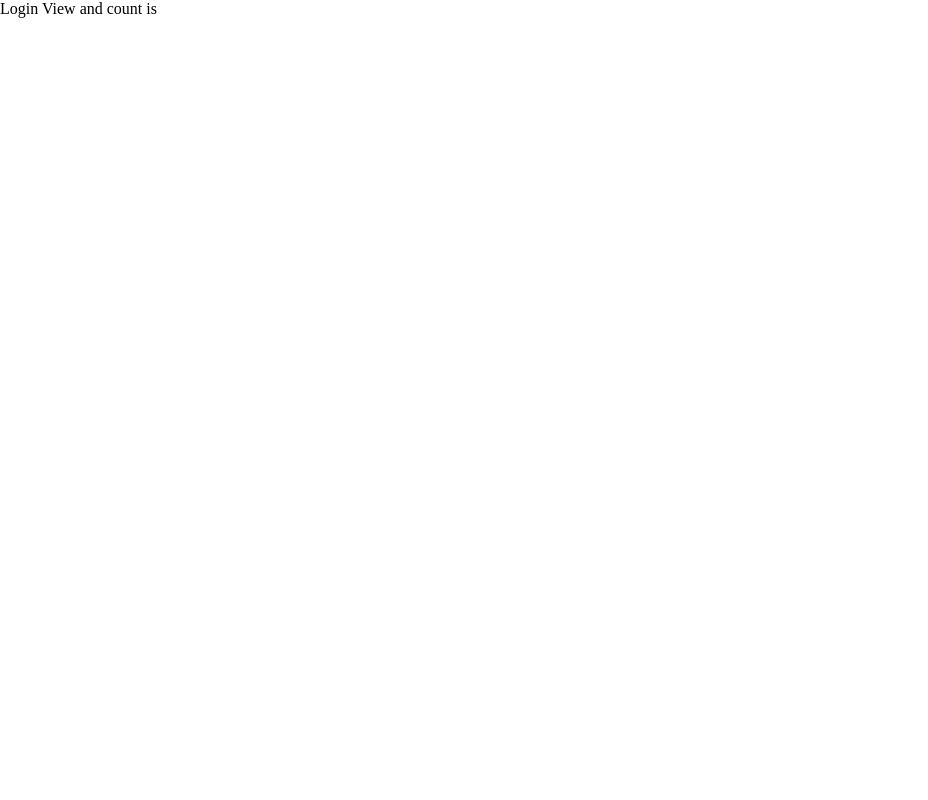
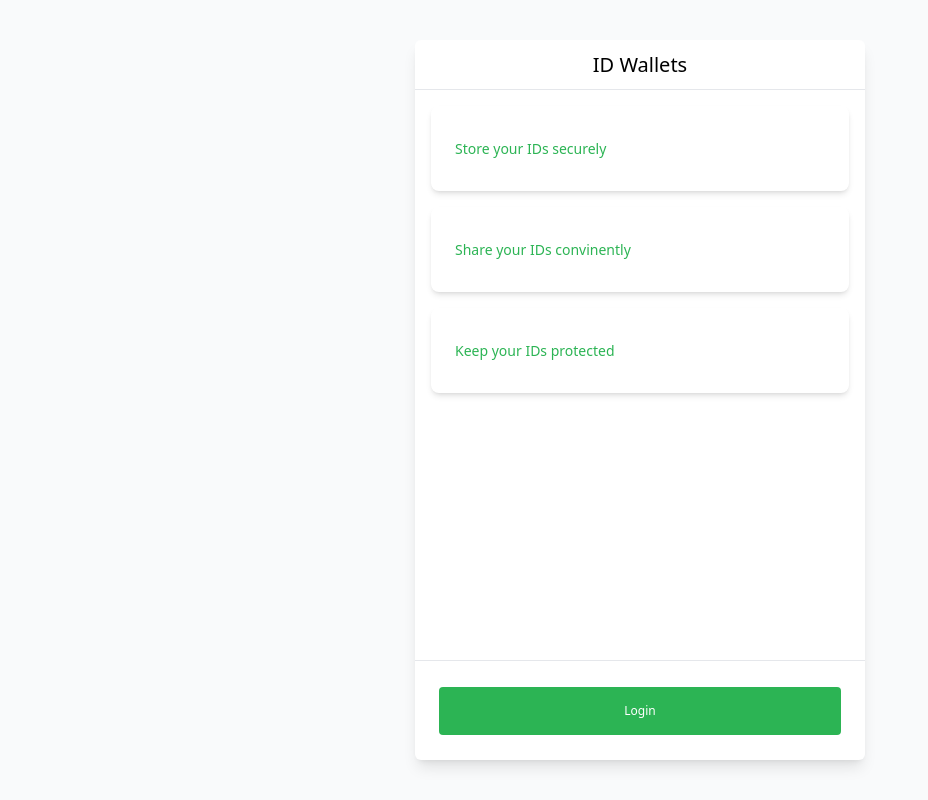
Before and after one commit to nikhilgupta58/equal-assign, a React (Vite) app: page / in a window 1280 px wide. Shown: the whole page, without its empty margins (0-928 px from the left). Built offline with nearby package versions, Linux system fonts and the light colour scheme.

Commit message:
first commit

```diff
--- /dev/null
+++ b/src/components/Button.tsx
@@ -0,0 +1,40 @@
+import React from "react";
+import Loader from "./Loader";
+
+interface IProp {
+  disabled?: boolean;
+  isLoading?: boolean;
+  children: React.ReactNode;
+  className?: string;
+  variant?: "primary" | "secondary" | "danger";
+}
+
+const Button = ({
+  disabled = false,
+  isLoading = false,
+  children,
+  className = "",
+  variant = "primary",
+  ...rest
+}: IProp & any) => {
+  const buttonClasses = `btn btn-primary ${
+    disabled || isLoading ? "opacity-70 cursor-not-allowed" : ""
+  } ${!disabled && !isLoading ? "brightness-hover" : ""}`;
+
+  const variantClass = {
+    primary:
+      "text-xs bg-equal-green transition-all duration-100 hover:brightness-150 text-[#fff]",
+    secondary:
+      "text-xs bg-[#fff] text-[#212121] hover:bg-gray-100 transition-all duration-100 border-[1px] border-[#212121]",
+    danger:
+      "text-xs bg-red-800 text-[#fff] hover:brightness-150 transition-all duration-100",
+  };
+  const buttonClass = `rounded px-[32px] py-[16px] font-[500] text-[18px] ${variantClass[variant]} ${buttonClasses} ${className}`;
+  return (
+    <button disabled={disabled || isLoading} className={buttonClass} {...rest}>
+      {isLoading ? <Loader /> : children}
+    </button>
+  );
+};
+
+export default Button;
--- /dev/null
+++ b/src/components/Loader.tsx
@@ -0,0 +1,25 @@
+export default function Loader({ size = 24 }) {
+  return (
+    <div role="status">
+      <svg
+        aria-hidden="true"
+        width={size}
+        height={size}
+        className="inline mr-2 text-gray-200 animate-spin dark:text-gray-600 fill-blue-600"
+        viewBox="0 0 100 101"
+        fill="none"
+        xmlns="http://www.w3.org/2000/svg"
+      >
+        <path
+          d="M100 50.5908C100 78.2051 77.6142 100.591 50 100.591C22.3858 100.591 0 78.2051 0 50.5908C0 22.9766 22.3858 0.59082 50 0.59082C77.6142 0.59082 100 22.9766 100 50.5908ZM9.08144 50.5908C9.08144 73.1895 27.4013 91.5094 50 91.5094C72.5987 91.5094 90.9186 73.1895 90.9186 50.5908C90.9186 27.9921 72.5987 9.67226 50 9.67226C27.4013 9.67226 9.08144 27.9921 9.08144 50.5908Z"
+          fill="currentColor"
+        />
+        <path
+          d="M93.9676 39.0409C96.393 38.4038 97.8624 35.9116 97.0079 33.5539C95.2932 28.8227 92.871 24.3692 89.8167 20.348C85.8452 15.1192 80.8826 10.7238 75.2124 7.41289C69.5422 4.10194 63.2754 1.94025 56.7698 1.05124C51.7666 0.367541 46.6976 0.446843 41.7345 1.27873C39.2613 1.69328 37.813 4.19778 38.4501 6.62326C39.0873 9.04874 41.5694 10.4717 44.0505 10.1071C47.8511 9.54855 51.7191 9.52689 55.5402 10.0491C60.8642 10.7766 65.9928 12.5457 70.6331 15.2552C75.2735 17.9648 79.3347 21.5619 82.5849 25.841C84.9175 28.9121 86.7997 32.2913 88.1811 35.8758C89.083 38.2158 91.5421 39.6781 93.9676 39.0409Z"
+          fill="currentFill"
+        />
+      </svg>
+      <span className="sr-only">Loading...</span>
+    </div>
+  );
+}
--- a/src/index.css
+++ b/src/index.css
@@ -1,3 +1,7 @@
+@tailwind base;
+@tailwind components;
+@tailwind utilities;
+
 * {
   padding: 0;
   margin: 0;
--- /dev/null
+++ b/src/layouts/GenricLayout.tsx
@@ -0,0 +1,9 @@
+export default function GenricLayout({ children }) {
+  return (
+    <div className="w-[100vw] h-[100vh] flex items-center justify-center bg-gray-50">
+      <div className="w-[450px] max-w-[90vw] mx-auto h-[90vh] my-auto shadow-lg bg-white rounded-md">
+        {children}
+      </div>
+    </div>
+  );
+}
--- a/src/pages/Login/Login.container.tsx
+++ b/src/pages/Login/Login.container.tsx
@@ -1,10 +1,25 @@
+import GenricLayout from "../../layouts/GenricLayout";
 import LoginView from "./Login.view";
 import { LoginContext } from "./utils/context";
 
+const cards = [
+  {
+    title: "Store your IDs securely",
+  },
+  {
+    title: "Share your IDs convinently",
+  },
+  {
+    title: "Keep your IDs protected",
+  },
+];
+
 export default function LoginContainer() {
   return (
-    <LoginContext.Provider value={{}}>
-      <LoginView />
-    </LoginContext.Provider>
+    <GenricLayout>
+      <LoginContext.Provider value={{ cards }}>
+        <LoginView />
+      </LoginContext.Provider>
+    </GenricLayout>
   );
 }
--- a/src/pages/Login/Login.view.tsx
+++ b/src/pages/Login/Login.view.tsx
@@ -1,6 +1,28 @@
+import Button from "../../components/Button";
 import { useLoginContext } from "./utils/context";
 
 export default function LoginView() {
-  const { count } = useLoginContext();
-  return <p>Login View and count is {count}</p>;
+  const { cards } = useLoginContext();
+  return (
+    <div className="flex flex-col justify-between h-full">
+      <div>
+        <div className="h-[50px] border-b-[1px] border-b-gray-200 flex items-center justify-center font-[500] text-[20px]">
+          ID Wallets
+        </div>
+        <div className="p-4 flex flex-col gap-4">
+          {cards?.map((row, id) => (
+            <div
+              key={id}
+              className="py-8 px-6 shadow-md rounded-lg text-[14px] text-equal-green font-[500]"
+            >
+              {row.title}
+            </div>
+          ))}
+        </div>
+      </div>
+      <div className="h-[100px] border-t-[1px] border-b-gray-200 flex items-center justify-center font-[500] text-[20px]">
+        <Button className="flex-grow mx-6">Login</Button>
+      </div>
+    </div>
+  );
 }
--- a/tailwind.config.js
+++ b/tailwind.config.js
@@ -1,8 +1,15 @@
 /** @type {import('tailwindcss').Config} */
 export default {
-  content: [],
+  content: [
+    "./index.html",
+    "./src/**/*.{js,ts,jsx,tsx}",
+  ],
   theme: {
-    extend: {},
+    extend: {
+      colors: {
+        'equal-green': '#2cb454'
+      },
+    },
   },
   plugins: [],
 }
```
Also changed, not shown: src/App.tsx (deleted, +0 -35 lines).
